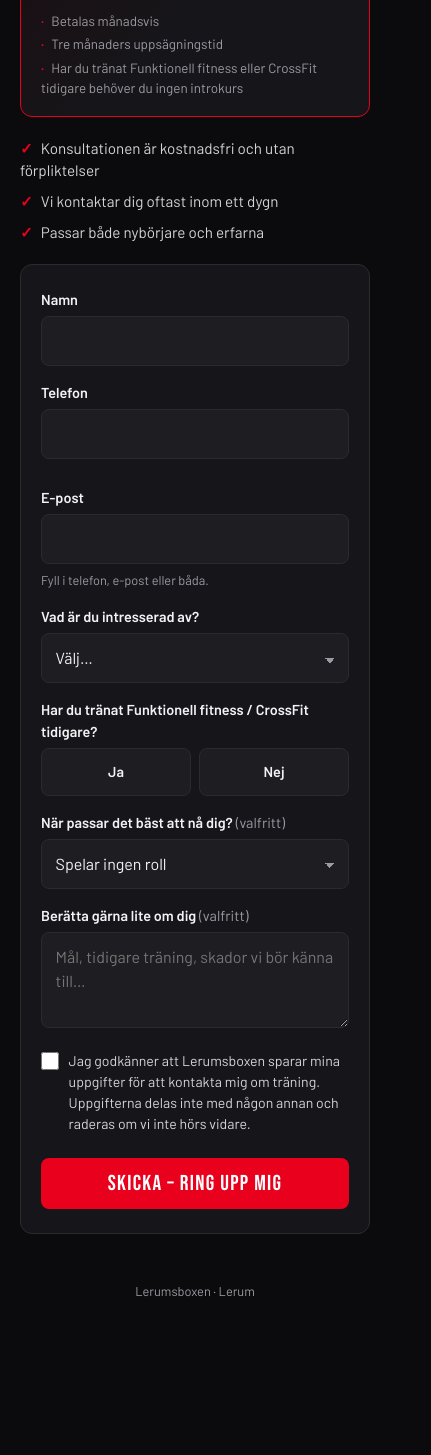
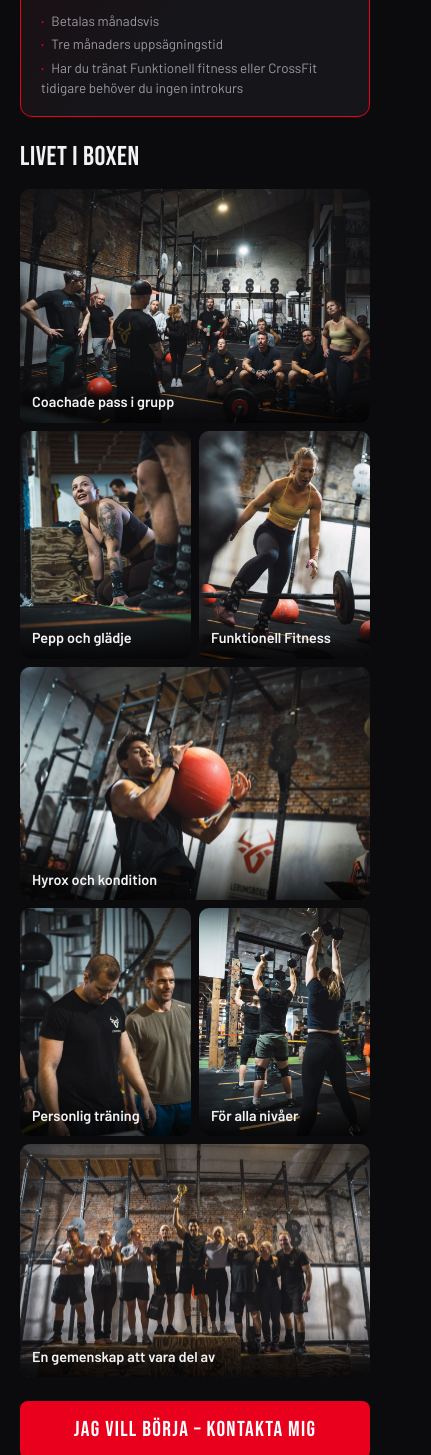
Before and after one commit to Lerumsboxen/lerumsboxen-app, a plain HTML site: page konsultation.html in a window 390 px wide. Shown: the part 545-2000 px from the top of the page, 431 px wide, since content can reach past the window. Before the commit the page ends 1878 px from the top, so only its background shows below. Drawn offline with Linux system fonts and the light colour scheme.

Commit message:
Rework form page headline and add photo gallery
New headline "Kom och träna med oss!" with a subheading about 15 years
of tailored training. A "Livet i boxen" mosaic of seven web-optimized
photos (metadata stripped) sits between the offer and the form; the hero
now uses a 138 KB copy instead of the 19 MB original. Also keeps the
hidden Ja/Nej radio inputs from widening the page on mobile.

Co-Authored-By: Claude Opus 5.5 <noreply@anthropic.com>

```diff
--- a/konsultation.html
+++ b/konsultation.html
@@ -3,11 +3,11 @@
 <head>
 <meta charset="UTF-8">
 <meta name="viewport" content="width=device-width, initial-scale=1.0">
-<title>Boka kostnadsfri konsultation – Lerumsboxen</title>
+<title>Kom och träna med oss – Lerumsboxen</title>
 <meta name="description" content="Funderar du på att börja träna på Lerumsboxen i Lerum? Lämna dina kontaktuppgifter så ringer vi upp för en kostnadsfri konsultation.">
-<meta property="og:title" content="Boka kostnadsfri konsultation – Lerumsboxen">
+<meta property="og:title" content="Kom och träna med oss! – Lerumsboxen">
 <meta property="og:description" content="Lämna dina uppgifter så hör vi av oss och hittar rätt träning för dig.">
-<meta property="og:image" content="hero/01.jpg">
+<meta property="og:image" content="https://lerumsboxen.github.io/lerumsboxen-app/bilder/31.jpg">
 <link rel="icon" href="icon-192.png">
 <link rel="preconnect" href="https://fonts.googleapis.com">
 <link href="https://fonts.googleapis.com/css2?family=Bebas+Neue&family=Barlow:wght@400;500;600&display=swap" rel="stylesheet">
@@ -18,6 +18,8 @@
     --text: #f2f2f4; --muted: #9a9aa2; --border: #2a2a30; --success: #22c55e;
   }
   * { box-sizing: border-box; margin: 0; padding: 0; }
+  html { scroll-behavior: smooth; }
+  #leadForm { scroll-margin-top: 1rem; }
   body {
     background: var(--black); color: var(--text);
     font-family: 'Barlow', system-ui, sans-serif; line-height: 1.5;
@@ -25,12 +27,13 @@
   }
   .hero {
     position: relative; min-height: 38vh; display: flex; align-items: flex-end;
-    background: linear-gradient(to bottom, rgba(11,11,13,.35), var(--black) 95%), url('hero/01.jpg') center 30%/cover;
+    background: linear-gradient(to bottom, rgba(11,11,13,.35), var(--black) 95%), url('bilder/01.jpg') center 30%/cover;
     padding: 2rem 1.25rem 1.5rem;
   }
   .hero-inner { max-width: 560px; margin: 0 auto; width: 100%; }
   .brand { font-family: 'Bebas Neue', sans-serif; letter-spacing: .08em; font-size: 1.1rem; color: var(--red); }
   h1 { font-family: 'Bebas Neue', sans-serif; font-weight: 400; font-size: clamp(2.4rem, 8vw, 3.4rem); line-height: 1; letter-spacing: .02em; margin: .25rem 0 .5rem; }
+  .sub { font-weight: 600; font-size: 1.08rem; color: #fff; max-width: 40ch; margin-bottom: .5rem; }
   .lead { color: #d4d4d8; max-width: 46ch; }
   main { max-width: 560px; margin: 0 auto; padding: 1.25rem 1.25rem 3rem; }
   form, .done { background: var(--card); border: 1px solid var(--border); border-radius: 12px; padding: 1.5rem 1.25rem; }
@@ -71,12 +74,23 @@
   .deal .what { font-size: .88rem; color: #d4d4d8; margin-top: .15rem; }
   .terms { list-style: none; margin-top: .85rem; font-size: .84rem; color: var(--muted); display: grid; gap: .2rem; }
   .terms li::before { content: '·'; margin-right: .45rem; color: var(--red); font-weight: 700; }
-  .seg { display: grid; grid-template-columns: 1fr 1fr; gap: .5rem; }
-  .seg input { position: absolute; opacity: 0; pointer-events: none; }
+  .seg { position: relative; display: grid; grid-template-columns: 1fr 1fr; gap: .5rem; }
+  .seg input { position: absolute; left: 0; top: 0; width: 1px; height: 1px; opacity: 0; pointer-events: none; }
   .seg label { margin: 0; text-align: center; font-weight: 600; background: var(--card2); border: 1px solid var(--border); border-radius: 8px; padding: .75rem .5rem; cursor: pointer; transition: background .12s, border-color .12s; }
   .seg input:checked + label { background: var(--red); border-color: var(--red); color: #fff; }
   .seg input:focus-visible + label { outline: 2px solid #fff; outline-offset: 2px; }
   .exp-note { display: none; font-size: .85rem; color: #d4d4d8; margin-top: .45rem; }
+  .gallery h2 { font-family: 'Bebas Neue', sans-serif; font-weight: 400; font-size: 1.7rem; letter-spacing: .02em; margin: .25rem 0 .75rem; }
+  .mosaic { display: grid; grid-template-columns: 1fr 1fr; gap: .5rem; margin-bottom: 1.5rem; }
+  .mosaic figure { position: relative; margin: 0; border-radius: 10px; overflow: hidden; background: var(--card); aspect-ratio: 3 / 4; }
+  .mosaic figure.wide { grid-column: span 2; aspect-ratio: 3 / 2; }
+  .mosaic img { width: 100%; height: 100%; object-fit: cover; display: block; transition: transform .4s; }
+  .mosaic figure:hover img { transform: scale(1.03); }
+  .mosaic figcaption { position: absolute; left: 0; right: 0; bottom: 0; padding: 1.6rem .75rem .6rem; font-weight: 600; font-size: .9rem;
+                       background: linear-gradient(transparent, rgba(0,0,0,.75)); }
+  .cta { display: block; text-align: center; font-family: 'Bebas Neue', sans-serif; font-size: 1.35rem; letter-spacing: .06em; background: var(--red); color: #fff;
+         text-decoration: none; border-radius: 8px; padding: .8rem 1rem; margin: 0 0 2rem; }
+  .cta:hover { background: var(--red-dark); }
   footer { text-align: center; color: var(--muted); font-size: .8rem; padding: 0 1rem 2rem; }
   footer a { color: var(--muted); }
 </style>
@@ -86,7 +100,8 @@
 <header class="hero">
   <div class="hero-inner">
     <div class="brand">LERUMSBOXEN</div>
-    <h1>Boka en kostnadsfri konsultation</h1>
+    <h1>Kom och träna med oss!</h1>
+    <p class="sub">15 års erfarenhet av skräddarsydd träning, Funktionell Fitness, Hyrox och PT.</p>
     <p class="lead">Lämna dina uppgifter så hör vi av oss. Vi pratar om dina mål och hittar träningen som passar dig.</p>
   </div>
 </header>
@@ -104,6 +119,20 @@
       <li>Tre månaders uppsägningstid</li>
       <li>Har du tränat Funktionell fitness eller CrossFit tidigare behöver du ingen introkurs</li>
     </ul>
+  </section>
+
+  <section class="gallery" aria-label="Bilder från Lerumsboxen">
+    <h2>Livet i boxen</h2>
+    <div class="mosaic">
+      <figure class="wide"><img src="bilder/31.jpg" alt="Coachat gruppass i Lerumsboxen" width="1400" height="933"><figcaption>Coachade pass i grupp</figcaption></figure>
+      <figure><img src="bilder/21.jpg" alt="Glad medlem mitt i ett pass" loading="lazy" width="600" height="900"><figcaption>Pepp och glädje</figcaption></figure>
+      <figure><img src="bilder/36.jpg" alt="Medlem som tränar funktionell fitness" loading="lazy" width="600" height="900"><figcaption>Funktionell Fitness</figcaption></figure>
+      <figure class="wide"><img src="bilder/28.jpg" alt="Medlem som kastar wall ball" loading="lazy" width="1400" height="933"><figcaption>Hyrox och kondition</figcaption></figure>
+      <figure><img src="bilder/10.jpg" alt="Coach med en medlem" loading="lazy" width="600" height="900"><figcaption>Personlig träning</figcaption></figure>
+      <figure><img src="bilder/15.jpg" alt="Medlemmar som tränar med hantlar" loading="lazy" width="600" height="900"><figcaption>För alla nivåer</figcaption></figure>
+      <figure class="wide"><img src="bilder/32.jpg" alt="Medlemmar tillsammans på pallen efter en tävling" loading="lazy" width="1400" height="933"><figcaption>En gemenskap att vara del av</figcaption></figure>
+    </div>
+    <a class="cta" href="#leadForm">Jag vill börja – kontakta mig</a>
   </section>
 
   <ul class="points">
```
Also changed, not shown: bilder/01.jpg (added), bilder/10.jpg (added), bilder/15.jpg (added), bilder/21.jpg (added), bilder/28.jpg (added), bilder/31.jpg (added), bilder/32.jpg (added), bilder/36.jpg (added).
